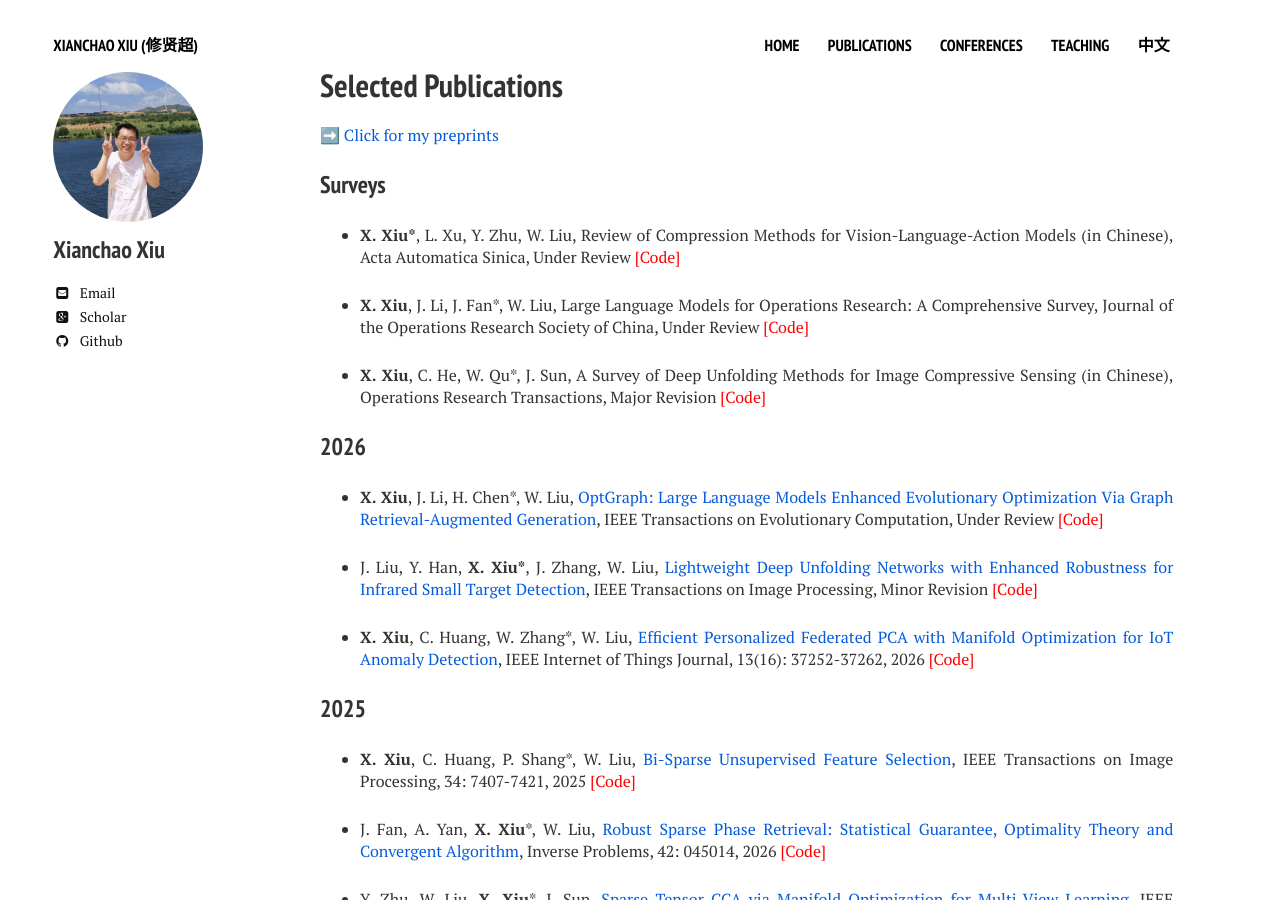
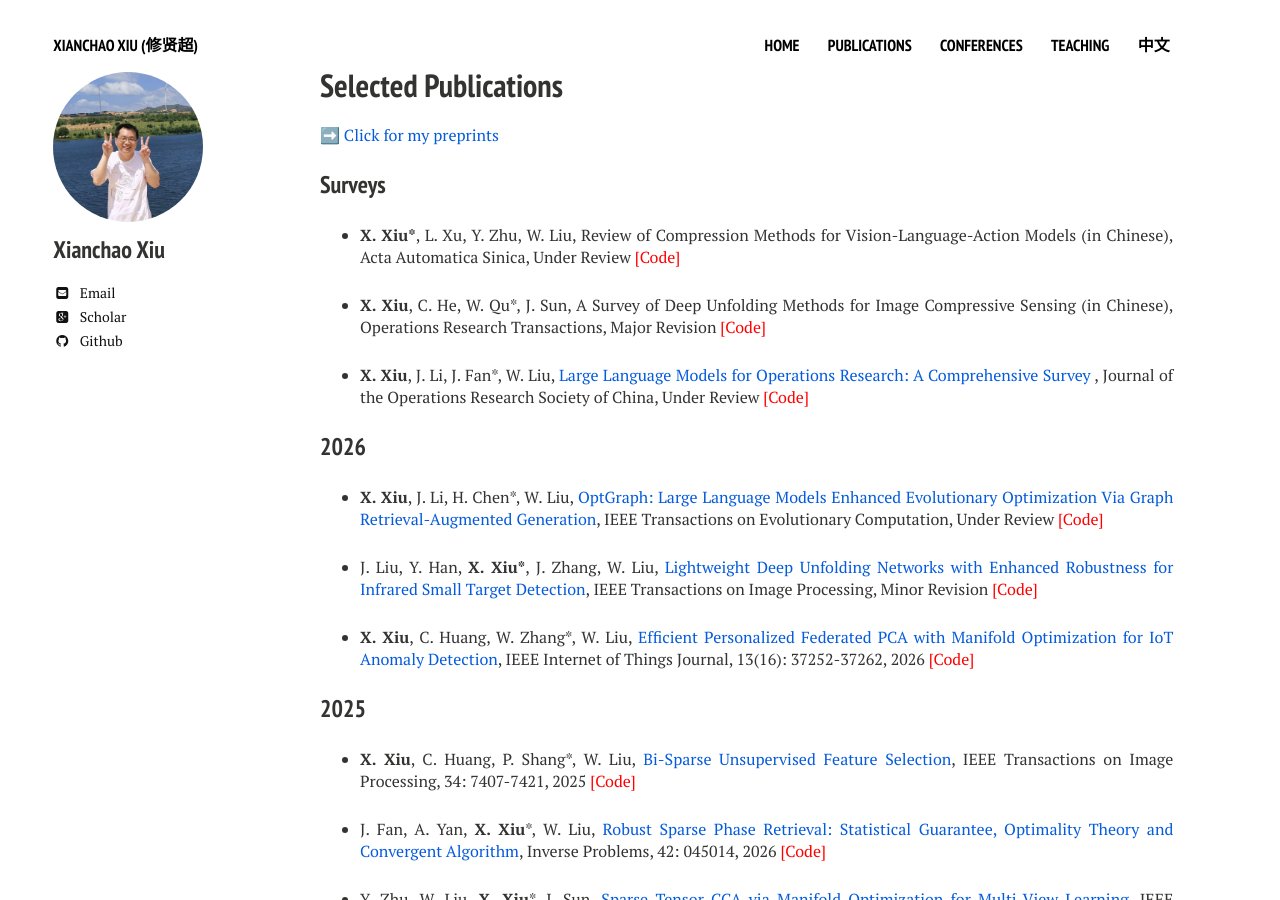
Before and after one commit to xianchaoxiu/xianchaoxiu.github.io, a Jekyll site: the page built from publications/index.md, in a window 1280 px wide and 900 px high. Built offline with Jekyll 4.4.1, drawn with Linux system fonts in a browser that asks for light colours; nearby versions of some CDN libraries.

Commit message:
Update index.md

```diff
--- a/publications/index.md
+++ b/publications/index.md
@@ -14,9 +14,9 @@ share: false
 
 * <b>X. Xiu*</b>, L. Xu, Y. Zhu, W. Liu, Review of Compression Methods for Vision-Language-Action Models (in Chinese), Acta Automatica Sinica, Under Review <a href="https://github.com/xianchaoxiu/COM4VLA" class="textlink" target="_blank" style="color: red;">[Code]</a>
 
-* <b>X. Xiu</b>, J. Li, J. Fan*, W. Liu, Large Language Models for Operations Research: A Comprehensive Survey, Journal of the Operations Research Society of China, Under Review  <a href="https://github.com/xianchaoxiu/LLM4OR" class="textlink" target="_blank" style="color: red;">[Code]</a>
+* <b>X. Xiu</b>, C. He, W. Qu*, J. Sun, A Survey of Deep Unfolding Methods for Image Compressive Sensing  (in Chinese), Operations Research Transactions, Major Revision <a href="https://github.com/xianchaoxiu/DU4ICS" class="textlink" target="_blank" style="color: red;">[Code]</a>
 
-* <b>X. Xiu</b>, C. He, W. Qu*, J. Sun, A Survey of Deep Unfolding Methods for Image Compressive Sensing  (in Chinese), Operations Research Transactions, Major Revision <a href="https://github.com/xianchaoxiu/DU4ICS" class="textlink" target="_blank" style="color: red;">[Code]</a>
+* <b>X. Xiu</b>, J. Li, J. Fan*, W. Liu, <a href="https://arxiv.org/abs/2605.20849" class="textlink" target="_blank">Large Language Models for Operations Research: A Comprehensive Survey </a>, Journal of the Operations Research Society of China, Under Review  <a href="https://github.com/xianchaoxiu/LLM4OR" class="textlink" target="_blank" style="color: red;">[Code]</a>
 
 ### 2026
 
```
